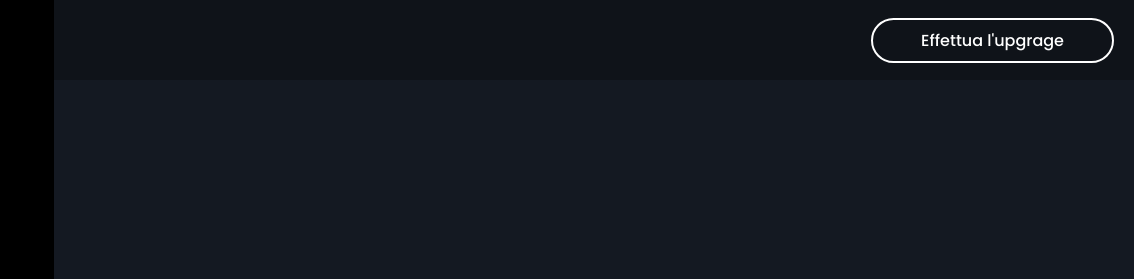
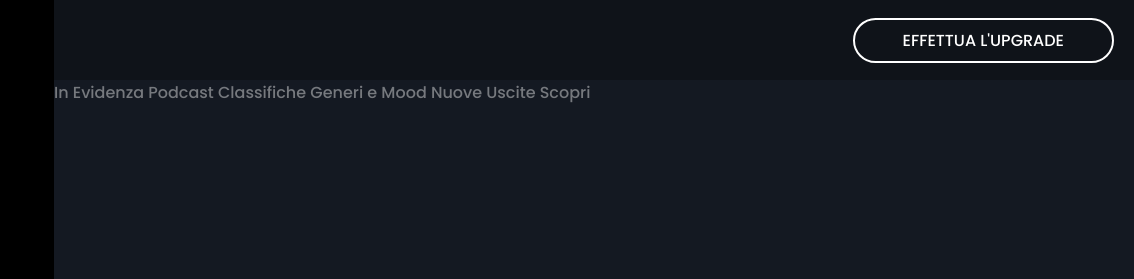
Before and after one commit to xVal4k/html-css-spotifyweb, a plain HTML site: page index.html in a window 1280 px wide. Shown: the top 279 px of the page, 146-1280 px from the left. Drawn offline with Linux system fonts and the light colour scheme.

Commit message:
added main-navbar

```diff
--- a/index.html
+++ b/index.html
@@ -76,11 +76,17 @@
     <!-- Main divided in 2 parts: top one (fixed) and middle one for music -->
     <main>
         <div class="top-fixed">
-            <a href="#!">Effettua l'upgrage</a>
+            <a href="#!">EFFETTUA L'UPGRADE</a>
         </div>
         <div class="content">
-
-
+            <div class="main-nav">
+                <a href="#!">In Evidenza</a>
+                <a href="#!">Podcast</a>
+                <a href="#!">Classifiche</a>
+                <a href="#!">Generi e Mood</a>
+                <a href="#!">Nuove Uscite</a>
+                <a href="#!">Scopri</a>
+            </div>
 
         </div>
 
```
